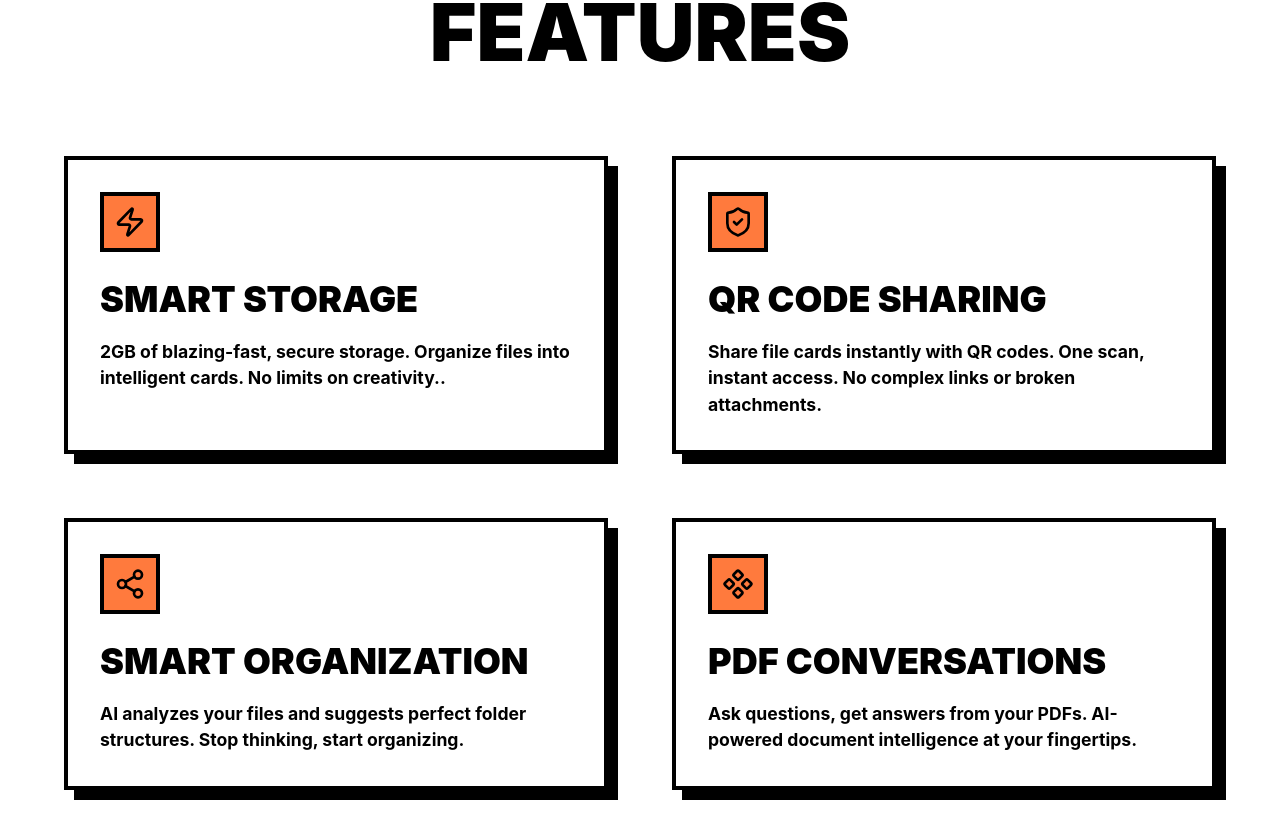
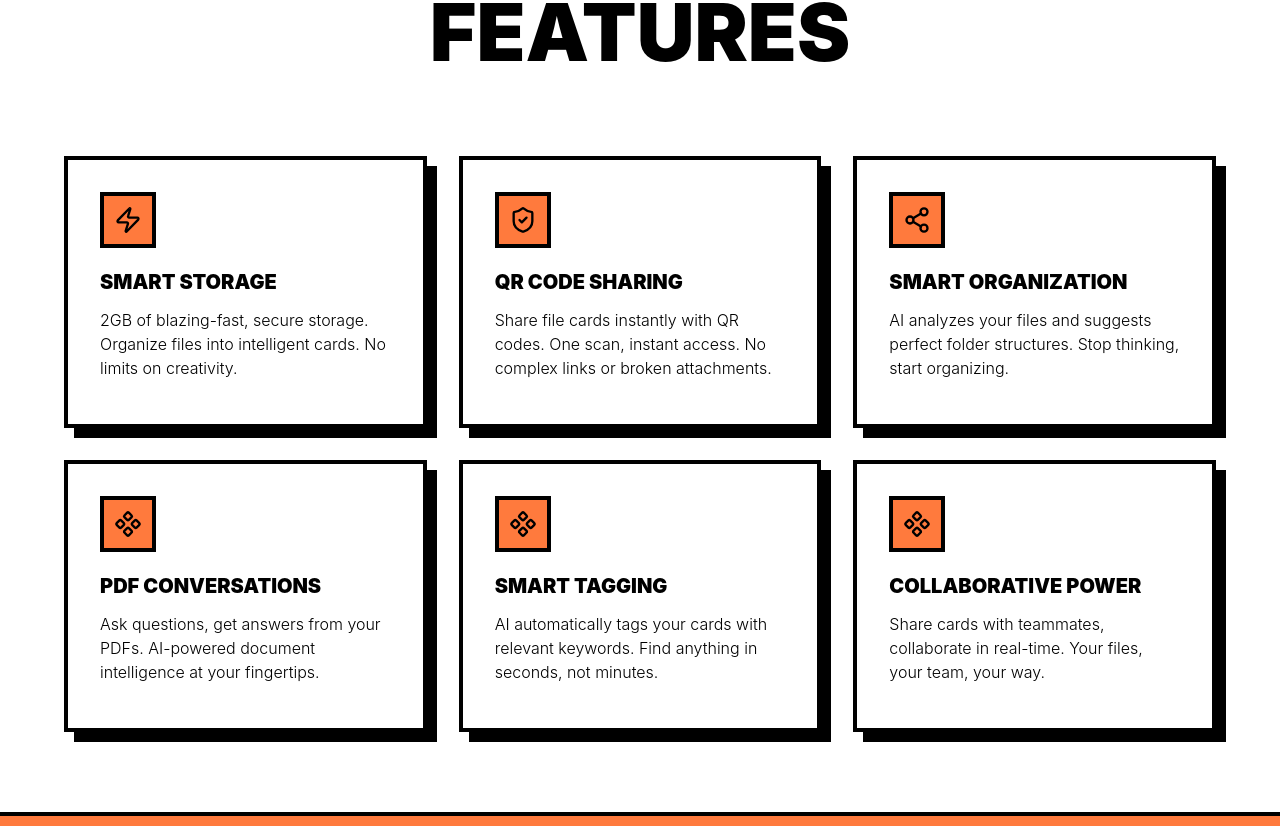
Before and after one commit to hksharma2004/data-drop-frontend, a Next.js app: page / in a window 1280 px wide. Shown: the part 1674-2500 px from the top of the page. Built offline with nearby package versions, Linux system fonts and the light colour scheme.

Commit message:
more changes in ui

```diff
--- a/app/globals.css
+++ b/app/globals.css
@@ -211,9 +211,7 @@
     @apply remove-scrollbar h-full flex-1 overflow-auto bg-light-400 px-5 py-7 sm:mr-7 sm:rounded-[30px] md:mb-7 md:px-9 md:py-10 !important;
   }
 
-  .dashboard-container {
-    @apply mx-auto grid max-w-7xl grid-cols-1 gap-6 md:grid-cols-2 xl:gap-10 !important;
-  }
+
   .dashboard-summary-list {
     @apply mt-6 grid grid-cols-1 gap-4 xl:mt-10 xl:grid-cols-2 xl:gap-9 !important;
   }
--- a/components/ChatWithPdfModal.tsx
+++ b/components/ChatWithPdfModal.tsx
@@ -51,7 +51,6 @@ const ChatWithPdfModal = ({ isOpen, onOpenChange }: ChatWithPdfModalProps) => {
 
     useEffect(() => {
         if (isOpen) {
-
             setAnswer("");
             setError(null);
             setQuestion("");
@@ -60,7 +59,6 @@ const ChatWithPdfModal = ({ isOpen, onOpenChange }: ChatWithPdfModalProps) => {
             const fetchPdfs = async () => {
                 setIsFetchingPdfs(true);
                 try {
-
                     const response = await fetch("/api/chat-pdf/list");
                     if (!response.ok) {
                         const errData = await response.json();
@@ -133,6 +131,9 @@ const ChatWithPdfModal = ({ isOpen, onOpenChange }: ChatWithPdfModalProps) => {
                     <DialogDescription className="text-gray-600">
                         Select PDFs from your storage, ask a question, and get an AI-powered answer.
                     </DialogDescription>
+                    <DialogDescription className="text-gray-600">
+                        It may take some time to fetch PDFs. Please wait.
+                    </DialogDescription>
                 </DialogHeader>
 
                 <div className="flex-1 flex gap-6 my-4 min-h-0">
@@ -184,7 +185,6 @@ const ChatWithPdfModal = ({ isOpen, onOpenChange }: ChatWithPdfModalProps) => {
                         )}
                     </div>
 
-
                     <div className="w-1/2">
                         <h3 className="font-bold mb-2 text-lg">Answer</h3>
                         {answer ? (
--- a/components/landing/FeaturesSection.tsx
+++ b/components/landing/FeaturesSection.tsx
@@ -1,53 +1,49 @@
-'use client';
-
-import React from 'react';
-import { Box, Typography, Stack, Container } from '@mui/material';
-import { styled } from '@mui/material/styles';
-import { Zap, ShieldCheck, Share2, Component } from 'lucide-react';
+"use client";
+import React from "react";
+import { Box, Typography, Stack, Container } from "@mui/material";
+import { styled } from "@mui/material/styles";
+import { Zap, ShieldCheck, Share2, Component } from "lucide-react";
 
 const FeaturesContainer = styled(Box)(({ theme }) => ({
-  padding: '80px 24px',
-  backgroundColor: '#FFFFFF',
+  padding: "80px 24px",
+  backgroundColor: "#FFFFFF",
 }));
 
 const FeatureCard = styled(Box, {
-    shouldForwardProp: (prop) => prop !== 'bgColor' && prop !== 'textColor'
-})<{ bgColor?: string, textColor?: string }>(({ theme, bgColor, textColor }) => ({
-  border: '4px solid #000000',
-  padding: '32px',
-  height: '100%',
-  transition: 'all 200ms ease',
-  backgroundColor: bgColor || '#FFFFFF',
-  color: textColor || '#000000',
-  '&:hover': {
-    transform: 'translate(5px, 5px)',
-    boxShadow: 'none',
-  }
-}));
+  shouldForwardProp: (prop) => prop !== "bgColor" && prop !== "textColor",
+})<{ bgColor?: string; textColor?: string }>(
+  ({ theme, bgColor, textColor }) => ({
+    border: "4px solid #000000",
+    padding: "32px",
+    aspectRatio: "4/3", // Makes the card landscape rectangular
+    display: "flex",
+    flexDirection: "column",
+    transition: "all 200ms ease",
+    backgroundColor: bgColor || "#FFFFFF",
+    color: textColor || "#000000",
+    "&:hover": { transform: "translate(5px, 5px)", boxShadow: "none" },
+  })
+);
 
 const FeatureIcon = styled(Box)(({ theme }) => ({
-  width: '60px',
-  height: '60px',
-  border: '4px solid #000000',
-  display: 'flex',
-  alignItems: 'center',
-  justifyContent: 'center',
-  marginBottom: '24px',
+  width: "56px",
+  height: "56px",
+  border: "4px solid #000000",
+  display: "flex",
+  alignItems: "center",
+  justifyContent: "center",
+  marginBottom: "20px",
   backgroundColor: theme.palette.primary.main,
-  '& svg': {
-    width: '32px',
-    height: '32px',
-    color: '#000000',
-  }
+  "& svg": { width: "28px", height: "28px", color: "#000000" },
 }));
 
 const SectionTitle = styled(Typography)(({ theme }) => ({
-  fontSize: 'clamp(3rem, 10vw, 5rem)',
+  fontSize: "clamp(3rem, 10vw, 5rem)",
   fontWeight: 900,
-  textAlign: 'center',
-  textTransform: 'uppercase',
-  marginBottom: '64px',
-  textShadow: '6px 6px 0px rgba(0,0,0,0)',
+  textAlign: "center",
+  textTransform: "uppercase",
+  marginBottom: "64px",
+  textShadow: "6px 6px 0px rgba(0,0,0,0)",
 }));
 
 export default function FeaturesSection() {
@@ -55,76 +51,100 @@ export default function FeaturesSection() {
     {
       icon: <Zap />,
       title: "Smart Storage",
-      description: "2GB of blazing-fast, secure storage. Organize files into intelligent cards. No limits on creativity..",
-      bgColor: '#FFFFFF',
-      textColor: '#000000',
+      description:
+        "2GB of blazing-fast, secure storage. Organize files into intelligent cards. No limits on creativity.",
+      bgColor: "#FFFFFF",
+      textColor: "#000000",
     },
     {
       icon: <ShieldCheck />,
       title: "QR Code Sharing",
-      description: "Share file cards instantly with QR codes. One scan, instant access. No complex links or broken attachments.",
-      bgColor: '#FFFFFF',
-      textColor: '#000000',
+      description:
+        "Share file cards instantly with QR codes. One scan, instant access. No complex links or broken attachments.",
+      bgColor: "#FFFFFF",
+      textColor: "#000000",
     },
     {
       icon: <Share2 />,
       title: "Smart Organization",
-      description: "AI analyzes your files and suggests perfect folder structures. Stop thinking, start organizing.",
-      bgColor: '#FFFFFF',
-      textColor: '#000000',
+      description:
+        "AI analyzes your files and suggests perfect folder structures. Stop thinking, start organizing.",
+      bgColor: "#FFFFFF",
+      textColor: "#000000",
     },
     {
       icon: <Component />,
       title: "PDF Conversations",
-      description: "Ask questions, get answers from your PDFs. AI-powered document intelligence at your fingertips.",
-      bgColor: '#FFFFFF',
-      textColor: '#000000',
+      description:
+        "Ask questions, get answers from your PDFs. AI-powered document intelligence at your fingertips.",
+      bgColor: "#FFFFFF",
+      textColor: "#000000",
     },
     {
       icon: <Component />,
       title: "Smart Tagging",
-      description: "AI automatically tags your cards with relevant keywords. Find anything in seconds, not minutes.",
-      bgColor: '#FFFFFF',
-      textColor: '#000000',
+      description:
+        "AI automatically tags your cards with relevant keywords. Find anything in seconds, not minutes.",
+      bgColor: "#FFFFFF",
+      textColor: "#000000",
     },
     {
       icon: <Component />,
       title: "Collaborative Power",
-      description: "Share cards with teammates, collaborate in real-time. Your files, your team, your way.",
-      bgColor: '#FFFFFF',
-      textColor: '#000000',
-    }
-
+      description:
+        "Share cards with teammates, collaborate in real-time. Your files, your team, your way.",
+      bgColor: "#FFFFFF",
+      textColor: "#000000",
+    },
   ];
 
   return (
     <FeaturesContainer id="features">
       <Container maxWidth="lg">
         <SectionTitle>FEATURES</SectionTitle>
-        <Stack spacing={8}>
-            {[0, 2].map(rowIndex => (
-                <Stack key={rowIndex} direction={{ xs: 'column', md: 'row' }} spacing={8}>
-                    {features.slice(rowIndex, rowIndex + 2).map((feature, index) => (
-                         <Box key={index} sx={{ flex: 1 }}>
-                            <Box sx={{
-                                boxShadow: '10px 10px 0px #000000',
-                                transition: 'all 200ms ease',
-                                height: '100%',
-                                '&:hover': {
-                                    boxShadow: '5px 5px 0px #000000',
-                                }
-                            }}>
+        <Stack spacing={4}>
+          {/* First row - 3 cards */}
+          <Stack
+            direction={{ xs: "column", md: "row" }}
+            spacing={4}
+            sx={{ justifyContent: "center" }}
+          >
+            {features.slice(0, 3).map((feature, index) => (
+              <Box key={index} sx={{ flex: 1, maxWidth: { md: "400px" } }}>
+                <Box
+                  sx={{
+                    boxShadow: "10px 10px 0px #000000",
+                    transition: "all 200ms ease",
+                    aspectRatio: "4/3",
+                    "&:hover": { boxShadow: "5px 5px 0px #000000" },
+                  }}
+                >
                   <FeatureCard
                     bgColor={feature.bgColor}
                     textColor={feature.textColor}
                   >
-                                <FeatureIcon>
-                                    {feature.icon}
-                                </FeatureIcon>
-                                <Typography variant="h3" sx={{ fontWeight: 900, mb: 2, textTransform: 'uppercase' }}>
+                    <FeatureIcon>{feature.icon}</FeatureIcon>
+                    <Typography
+                      variant="h5"
+                      sx={{
+                        fontWeight: 900,
+                        mb: 0,
+                        textTransform: "uppercase",
+                        fontSize: "1.25rem",
+                      }}
+                    >
                       {feature.title}
                     </Typography>
-                                <Typography variant="body1" sx={{ fontSize: '1.1rem' }}>
+                    <Typography
+                      variant="body1"
+                      sx={{
+                        fontSize: "1rem",
+                        fontWeight: 300,
+                        flexGrow: 1,
+                        display: "flex",
+                        alignItems: "center",
+                      }}
+                    >
                       {feature.description}
                     </Typography>
                   </FeatureCard>
@@ -132,7 +152,56 @@ export default function FeaturesSection() {
               </Box>
             ))}
           </Stack>
+
+          {/* Second row - 3 cards */}
+          <Stack
+            direction={{ xs: "column", md: "row" }}
+            spacing={4}
+            sx={{ justifyContent: "center" }}
+          >
+            {features.slice(3, 6).map((feature, index) => (
+              <Box key={index} sx={{ flex: 1, maxWidth: { md: "400px" } }}>
+                <Box
+                  sx={{
+                    boxShadow: "10px 10px 0px #000000",
+                    transition: "all 200ms ease",
+                    aspectRatio: "4/3",
+                    "&:hover": { boxShadow: "5px 5px 0px #000000" },
+                  }}
+                >
+                  <FeatureCard
+                    bgColor={feature.bgColor}
+                    textColor={feature.textColor}
+                  >
+                    <FeatureIcon>{feature.icon}</FeatureIcon>
+                    <Typography
+                      variant="h5"
+                      sx={{
+                        fontWeight: 900,
+                        mb: 0,
+                        textTransform: "uppercase",
+                        fontSize: "1.25rem",
+                      }}
+                    >
+                      {feature.title}
+                    </Typography>
+                    <Typography
+                      variant="body1"
+                      sx={{
+                        fontSize: "1rem",
+                        fontWeight: 300,
+                        flexGrow: 1,
+                        display: "flex",
+                        alignItems: "center",
+                      }}
+                    >
+                      {feature.description}
+                    </Typography>
+                  </FeatureCard>
+                </Box>
+              </Box>
             ))}
+          </Stack>
         </Stack>
       </Container>
     </FeaturesContainer>
--- a/components/landing/Navbar.tsx
+++ b/components/landing/Navbar.tsx
@@ -1,149 +1,168 @@
-'use client';
+"use client";
 
-import React, { useState } from 'react';
-import { Box, Typography, Stack, IconButton, Drawer, List, ListItem } from '@mui/material';
-import { styled } from '@mui/material/styles';
-import { NeoButton } from '@/components/ui/neo-button';
-import { Menu, X } from 'lucide-react';
-import Link from 'next/link';
+import React, { useState } from "react";
+import {
+  Box,
+  Typography,
+  Stack,
+  IconButton,
+  Drawer,
+  List,
+  ListItem,
+} from "@mui/material";
+import { styled } from "@mui/material/styles";
+import { NeoButton } from "@/components/ui/neo-button";
+import { Menu, X } from "lucide-react";
+import Link from "next/link";
 
 const NeoAppBar = styled(Box)(({ theme }) => ({
-  backgroundColor: '#FFFFFF',
-  borderBottom: '4px solid #000000',
-  boxShadow: '0px 6px 0px #000000',
-  transition: 'all 200ms ease-in-out',
-  position: 'sticky',
+  backgroundColor: "#FFFFFF",
+  borderBottom: "4px solid #000000",
+  boxShadow: "0px 6px 0px #000000",
+  transition: "all 200ms ease-in-out",
+  position: "sticky",
   top: 0,
   zIndex: 1000,
 }));
 
 const NeoToolbar = styled(Box)(({ theme }) => ({
-  display: 'flex',
-  alignItems: 'center',
-  justifyContent: 'space-between',
-  padding: '12px 16px',
-  minHeight: '70px',
-  [theme.breakpoints.up('md')]: {
-    padding: '12px 24px',
-  }
+  display: "flex",
+  alignItems: "center",
+  justifyContent: "space-between",
+  padding: "12px 16px",
+  minHeight: "70px",
+  [theme.breakpoints.up("md")]: {
+    padding: "12px 24px",
+  },
 }));
 
 const NeoLogoText = styled(Typography)(({ theme }) => ({
-  fontSize: '1.5rem',
+  fontSize: "1.5rem",
   fontWeight: 900,
-  cursor: 'pointer',
-  textTransform: 'uppercase',
-  letterSpacing: '0.05em',
-  color: '#000000',
-  [theme.breakpoints.up('md')]: {
-    fontSize: '1.8rem',
-  }
+  cursor: "pointer",
+  textTransform: "uppercase",
+  letterSpacing: "0.05em",
+  color: "#000000",
+  [theme.breakpoints.up("md")]: {
+    fontSize: "1.8rem",
+  },
 }));
 
 const NavLinkContainer = styled(Stack)(({ theme }) => ({
-  flexDirection: 'row',
-  alignItems: 'center',
-  gap: '8px',
-  marginLeft: '24px',
-  [theme.breakpoints.down('md')]: {
-    display: 'none',
-  }
+  flexDirection: "row",
+  alignItems: "center",
+  gap: "8px",
+  marginLeft: "24px",
+  [theme.breakpoints.down("md")]: {
+    display: "none",
+  },
 }));
 
-const NeoNavLink = styled(Link, {
-    shouldForwardProp: (prop) => prop !== 'bgColor' && prop !== 'textColor' && prop !== 'hoverBgColor' && prop !== 'hoverTextColor'
-})<{ bgColor?: string, textColor?: string, hoverBgColor?: string, hoverTextColor?: string }>(
-    ({ theme, bgColor, textColor, hoverBgColor, hoverTextColor }) => ({
-      color: textColor || '#000000',
-      backgroundColor: bgColor || 'transparent',
-      fontSize: '0.875rem',
+const NeoNavLink = styled("a", {
+  shouldForwardProp: (prop) =>
+    prop !== "bgColor" &&
+    prop !== "textColor" &&
+    prop !== "hoverBgColor" &&
+    prop !== "hoverTextColor",
+})<{
+  bgColor?: string;
+  textColor?: string;
+  hoverBgColor?: string;
+  hoverTextColor?: string;
+}>(({ theme, bgColor, textColor, hoverBgColor, hoverTextColor }) => ({
+  color: textColor || "#000000",
+  backgroundColor: bgColor || "transparent",
+  fontSize: "0.875rem",
   fontWeight: 800,
-      cursor: 'pointer',
-      padding: '8px 12px',
-      border: '3px solid #000000',
-      textTransform: 'uppercase',
-      letterSpacing: '0.05em',
-      transition: 'all 200ms ease',
-      textDecoration: 'none',
-      display: 'flex',
-      alignItems: 'center',
-      justifyContent: 'center',
-      '&:hover': {
+  cursor: "pointer",
+  padding: "8px 12px",
+  border: "3px solid #000000",
+  textTransform: "uppercase",
+  letterSpacing: "0.05em",
+  transition: "all 200ms ease",
+  textDecoration: "none",
+  display: "flex",
+  alignItems: "center",
+  justifyContent: "center",
+  "&:hover": {
     backgroundColor: hoverBgColor || theme.palette.primary.main,
-        color: hoverTextColor || '#FFFFFF',
-        textDecoration: 'none',
+    color: hoverTextColor || "#FFFFFF",
+    textDecoration: "none",
   },
-      [theme.breakpoints.up('md')]: {
-        fontSize: '1rem',
-        padding: '10px 16px',
-      }
+  [theme.breakpoints.up("md")]: {
+    fontSize: "1rem",
+    padding: "10px 16px",
+  },
 }));
 
 const NeoIconButton = styled(IconButton)(({ theme }) => ({
-  backgroundColor: '#FFFFFF',
-  border: '3px solid #000000',
-  borderRadius: '0px',
-  boxShadow: '4px 4px 0px #000000',
-  color: '#000000',
-  padding: '8px',
-  transition: 'all 200ms ease',
-  '&:hover': {
+  backgroundColor: "#FFFFFF",
+  border: "3px solid #000000",
+  borderRadius: "0px",
+  boxShadow: "4px 4px 0px #000000",
+  color: "#000000",
+  padding: "8px",
+  transition: "all 200ms ease",
+  "&:hover": {
     backgroundColor: theme.palette.primary.main,
-    color: '#FFFFFF',
-    transform: 'translate(-2px, -2px)',
-    boxShadow: '6px 6px 0px #000000'
+    color: "#FFFFFF",
+    transform: "translate(-2px, -2px)",
+    boxShadow: "6px 6px 0px #000000",
   },
-  '&:active': {
-    transform: 'translate(1px, 1px)',
-    boxShadow: '2px 2px 0px #000000'
+  "&:active": {
+    transform: "translate(1px, 1px)",
+    boxShadow: "2px 2px 0px #000000",
   },
-  [theme.breakpoints.up('md')]: {
-    padding: '10px',
-  }
+  [theme.breakpoints.up("md")]: {
+    padding: "10px",
+  },
 }));
 
 const NeoDrawer = styled(Drawer)(({ theme }) => ({
-  '& .MuiDrawer-paper': {
-    width: '280px',
-    backgroundColor: '#FFFFFF',
-    border: '4px solid #000000',
-    padding: '20px',
-    boxShadow: '-8px 0px 0px #000000',
-    [theme.breakpoints.down('sm')]: {
-      width: '100%',
-      maxWidth: '320px',
-    }
-  }
+  "& .MuiDrawer-paper": {
+    width: "280px",
+    backgroundColor: "#FFFFFF",
+    border: "4px solid #000000",
+    padding: "20px",
+    boxShadow: "-8px 0px 0px #000000",
+    [theme.breakpoints.down("sm")]: {
+      width: "100%",
+      maxWidth: "320px",
+    },
+  },
 }));
 
 export default function Navbar() {
   const [mobileOpen, setMobileOpen] = useState(false);
 
-  const scrollToSection = (sectionId: string) => {
+  const scrollToSection = (e: React.MouseEvent<HTMLAnchorElement>, sectionId: string) => {
+    e.preventDefault();
     const element = document.getElementById(sectionId);
     if (element) {
-      element.scrollIntoView({ behavior: 'smooth' });
+      element.scrollIntoView({ behavior: "smooth" });
     }
     setMobileOpen(false);
   };
 
   const navItems = [
     {
-      label: 'Features',
-      action: () => scrollToSection('features'),
-      bgColor: '#FFFFFF',
-      textColor: '#000000',
-      hoverBgColor: '#000000',
-      hoverTextColor: '#FF7A3D',
+      label: "Features",
+      href: "#features",
+      sectionId: "features",
+      bgColor: "#FFFFFF",
+      textColor: "#000000",
+      hoverBgColor: "#000000",
+      hoverTextColor: "#FF7A3D",
     },
     {
-      label: 'About',
-      action: () => scrollToSection('about'),
-      bgColor: '#FFFFFF',
-      textColor: '#000000',
-      hoverBgColor: '#000000',
-      hoverTextColor: '#FF7A3D',
-    }
+      label: "About",
+      href: "#content-section",
+      sectionId: "content-section",
+      bgColor: "#FFFFFF",
+      textColor: "#000000",
+      hoverBgColor: "#000000",
+      hoverTextColor: "#FF7A3D",
+    },
   ];
 
   const handleDrawerToggle = () => {
@@ -152,7 +171,12 @@ export default function Navbar() {
 
   const mobileMenu = (
     <Box>
-      <Stack direction="row" justifyContent="space-between" alignItems="center" sx={{ mb: 3 }}>
+      <Stack
+        direction="row"
+        justifyContent="space-between"
+        alignItems="center"
+        sx={{ mb: 3 }}
+      >
         <NeoLogoText>DATADROP</NeoLogoText>
         <IconButton onClick={handleDrawerToggle} sx={{ p: 1 }}>
           <X size={20} />
@@ -163,9 +187,9 @@ export default function Navbar() {
         {navItems.map((item) => (
           <ListItem key={item.label} sx={{ px: 0, mb: 2 }}>
             <NeoNavLink
-                onClick={item.action}
-                href={`#${item.label.toLowerCase()}`}
-                sx={{ width: '100%', textAlign: 'center' }}
+              href={item.href}
+              onClick={(e) => scrollToSection(e, item.sectionId)}
+              sx={{ width: "100%", textAlign: "center" }}
               bgColor={item.bgColor}
               textColor={item.textColor}
               hoverBgColor={item.hoverBgColor}
@@ -176,17 +200,15 @@ export default function Navbar() {
           </ListItem>
         ))}
         <ListItem sx={{ px: 0, mt: 3 }}>
-          <Link href="/sign-in" style={{ width: '100%' }}>
+          <Link href="/sign-in" style={{ width: "100%" }}>
             <NeoButton variant="outline" className="w-full mb-3">
               Log In
             </NeoButton>
           </Link>
         </ListItem>
         <ListItem sx={{ px: 0 }}>
-          <Link href="/sign-up" style={{ width: '100%' }}>
-            <NeoButton className="w-full">
-              Sign Up
-            </NeoButton>
+          <Link href="/sign-up" style={{ width: "100%" }}>
+            <NeoButton className="w-full">Sign Up</NeoButton>
           </Link>
         </ListItem>
       </List>
@@ -197,15 +219,19 @@ export default function Navbar() {
     <>
       <NeoAppBar>
         <NeoToolbar>
-          <Stack direction="row" alignItems="center" flexGrow={{ xs: 1, md: 0 }}>
+          <Stack
+            direction="row"
+            alignItems="center"
+            flexGrow={{ xs: 1, md: 0 }}
+          >
             <NeoLogoText>DATADROP</NeoLogoText>
 
             <NavLinkContainer>
               {navItems.map((item) => (
                 <NeoNavLink
                   key={item.label}
-                    onClick={item.action}
-                    href={`#${item.label.toLowerCase()}`}
+                  href={item.href}
+                  onClick={(e) => scrollToSection(e, item.sectionId)}
                   bgColor={item.bgColor}
                   textColor={item.textColor}
                   hoverBgColor={item.hoverBgColor}
@@ -217,25 +243,22 @@ export default function Navbar() {
             </NavLinkContainer>
           </Stack>
 
-          <Box sx={{ display: { xs: 'none', md: 'block' } }}>
+          <Box sx={{ display: { xs: "none", md: "block" } }}>
             <Link href="/sign-in">
               <NeoButton variant="outline" className="mr-2">
                 Log In
               </NeoButton>
             </Link>
             <Link href="/sign-up">
-              <NeoButton>
-                Sign Up
-              </NeoButton>
+              <NeoButton>Sign Up</NeoButton>
             </Link>
           </Box>
 
-          <Box sx={{ display: { md: 'none' } }}>
+          <Box sx={{ display: { md: "none" } }}>
             <NeoIconButton onClick={handleDrawerToggle}>
               <Menu size={20} />
             </NeoIconButton>
           </Box>
-
         </NeoToolbar>
       </NeoAppBar>
 
```
Lines whose indentation alone changed are shown as unchanged.
